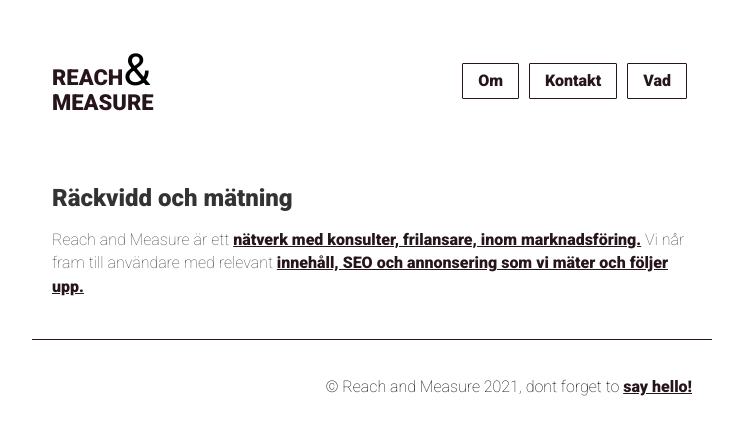
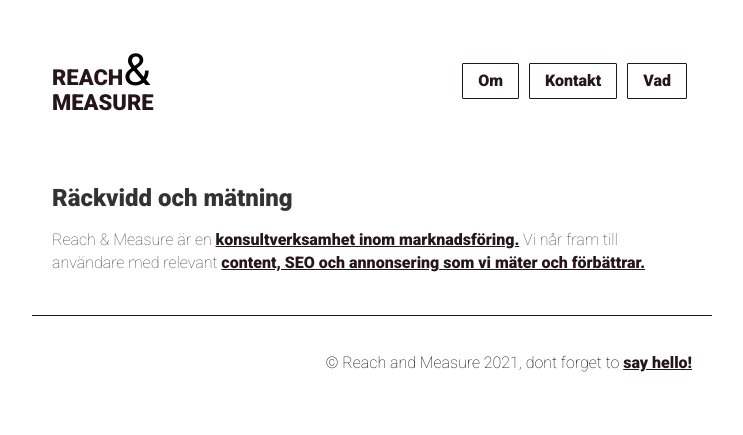
Before and after one commit to reachandmeasure/RetM, a Jekyll site: the page built from index.md, in a window 1280 px wide. Shown: the top 435 px of the page, without its empty margins (268-1011 px from the left). Built offline with Jekyll 4.4.1, drawn with Linux system fonts in a browser that asks for light colours.

Commit message:
Update index.md

```diff
--- a/index.md
+++ b/index.md
@@ -5,4 +5,4 @@ layout: normal
 ---
 
 ## Räckvidd och mätning
-Reach and Measure är ett [nätverk med konsulter, frilansare, inom marknadsföring.](https://reachandmeasure.se/om/) Vi når fram till användare med relevant [innehåll, SEO och annonsering som vi mäter och följer upp.](https://reachandmeasure.se/vad/)
+Reach & Measure är en [konsultverksamhet inom marknadsföring.](https://reachandmeasure.se/om/) Vi når fram till användare med relevant [content, SEO och annonsering som vi mäter och förbättrar.](https://reachandmeasure.se/vad/)
```
